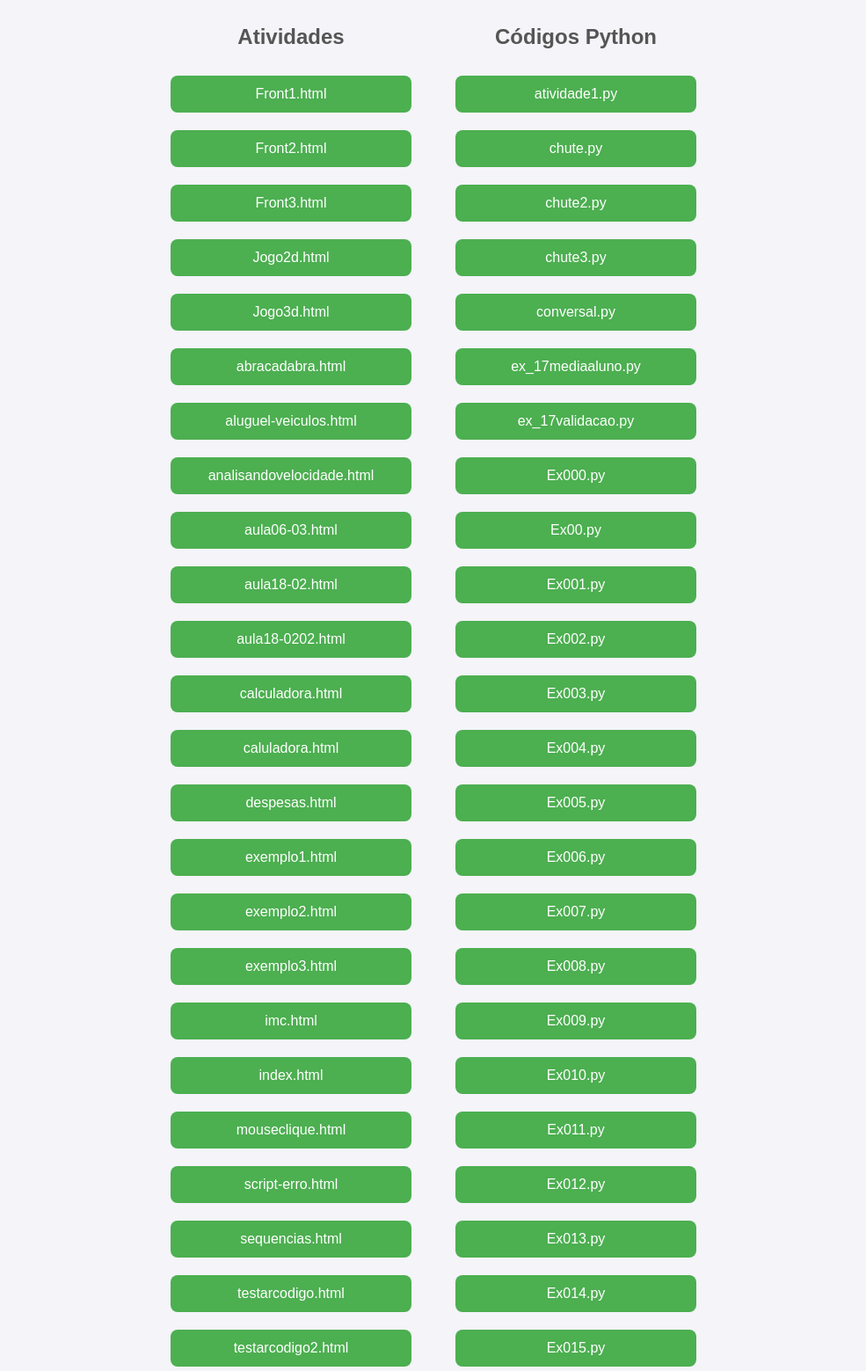
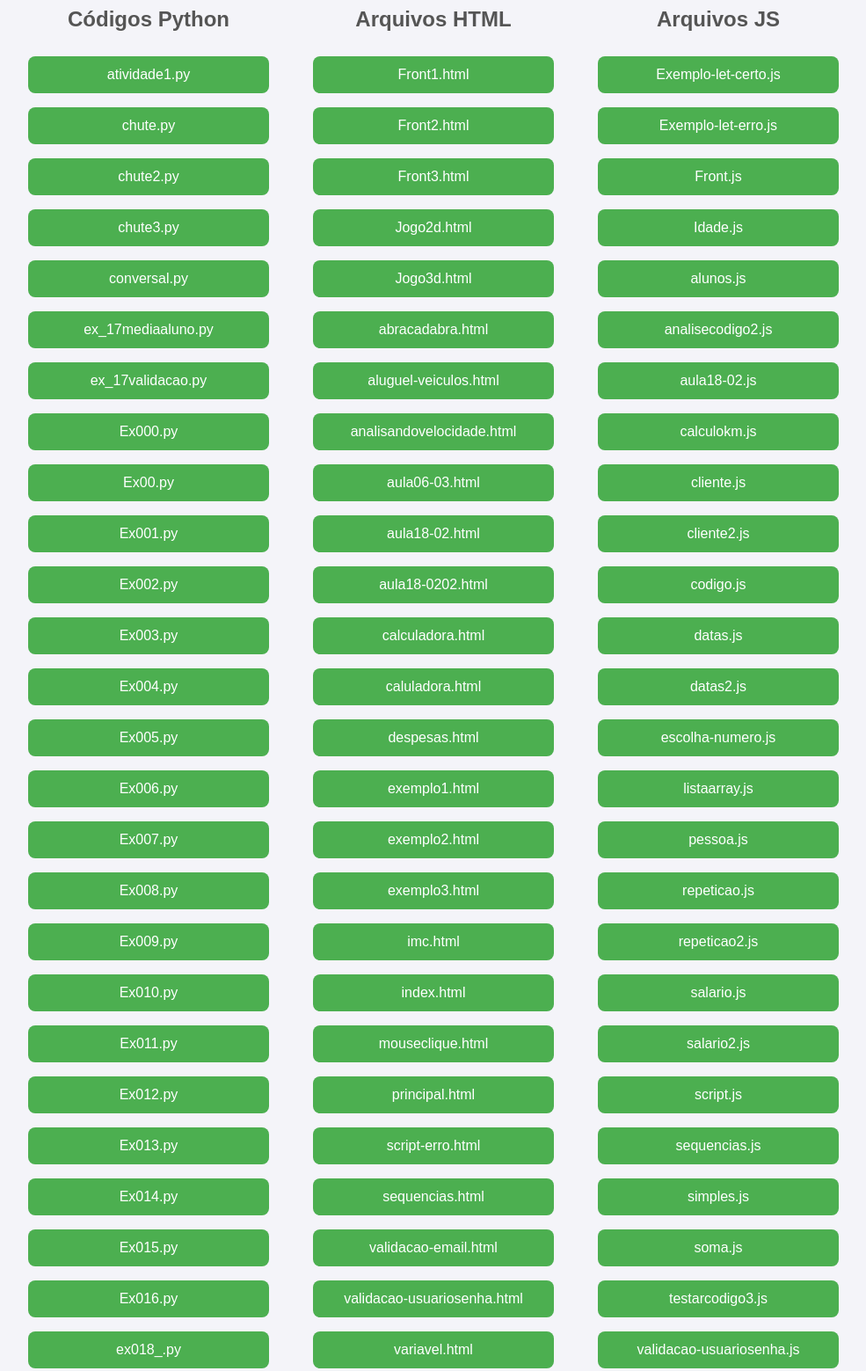
Before and after one commit to Mirellaribeiro30/Principal, a plain HTML site: page principal.html in a window 1280 px wide. Shown: the part 140-1699 px from the top of the page at 88% size, without its empty margins (147-1132 px from the left). Drawn offline with Linux system fonts and the light colour scheme.

Commit message:
Update principal.html

```diff
--- a/principal.html
+++ b/principal.html
@@ -19,7 +19,7 @@
   }
 
   h2 {
-      margin-top: 40px;
+    margin-top: 20px;
     color: #555;
   }
 
@@ -28,6 +28,7 @@
     justify-content: center;
     gap: 50px;
     flex-wrap: wrap;
+    align-items: flex-start;
   }
 
   .column {
@@ -39,7 +40,7 @@
   .btn {
     display: block;
     width: 250px;
-      margin: 10px 0;
+    margin: 8px 0;
     padding: 12px;
     font-size: 16px;
     background-color: #4CAF50;
@@ -60,40 +61,8 @@
 <h1>Menu de Atividades</h1>
 
 <div class="container">
-    <!-- Coluna Atividades (HTML/JS/CSS/etc) -->
-    <div class="column">
-      <h2>Atividades</h2>
-      <a href="Front1.html" class="btn">Front1.html</a>
-      <a href="Front2.html" class="btn">Front2.html</a>
-      <a href="Front3.html" class="btn">Front3.html</a>
-      <a href="Jogo2d.html" class="btn">Jogo2d.html</a>
-      <a href="Jogo3d.html" class="btn">Jogo3d.html</a>
-      <a href="abracadabra.html" class="btn">abracadabra.html</a>
-      <a href="aluguel-veiculos.html" class="btn">aluguel-veiculos.html</a>
-      <a href="analisandovelocidade.html" class="btn">analisandovelocidade.html</a>
-      <a href="aula06-03.html" class="btn">aula06-03.html</a>
-      <a href="aula18-02.html" class="btn">aula18-02.html</a>
-      <a href="aula18-0202.html" class="btn">aula18-0202.html</a>
-      <a href="calculadora.html" class="btn">calculadora.html</a>
-      <a href="caluladora.html" class="btn">caluladora.html</a>
-      <a href="despesas.html" class="btn">despesas.html</a>
-      <a href="exemplo1.html" class="btn">exemplo1.html</a>
-      <a href="exemplo2.html" class="btn">exemplo2.html</a>
-      <a href="exemplo3.html" class="btn">exemplo3.html</a>
-      <a href="imc.html" class="btn">imc.html</a>
-      <a href="index.html" class="btn">index.html</a>
-      <a href="mouseclique.html" class="btn">mouseclique.html</a>
-      <a href="script-erro.html" class="btn">script-erro.html</a>
-      <a href="sequencias.html" class="btn">sequencias.html</a>
-      <a href="testarcodigo.html" class="btn">testarcodigo.html</a>
-      <a href="testarcodigo2.html" class="btn">testarcodigo2.html</a>
-      <a href="validacao-email.html" class="btn">validacao-email.html</a>
-      <a href="validacao-usuariosenha.html" class="btn">validacao-usuariosenha.html</a>
-      <a href="variavel.html" class="btn">variavel.html</a>
-      <a href="principal.html" class="btn">principal.html</a>
-    </div>
 
-    <!-- Coluna Códigos Python -->
+  <!-- Códigos Python -->
   <div class="column">
     <h2>Códigos Python</h2>
     <a href="https://github.com/Mirellaribeiro30/Principal/blob/main/atividade1.py" target="_blank" class="btn">atividade1.py</a>
@@ -146,6 +115,90 @@
     <a href="https://github.com/Mirellaribeiro30/Principal/blob/main/Somadoisnumeros.py" target="_blank" class="btn">Somadoisnumeros.py</a>
     <a href="https://github.com/Mirellaribeiro30/Principal/blob/main/while.py" target="_blank" class="btn">while.py</a>
   </div>
+
+  <!-- Arquivos HTML -->
+  <div class="column">
+    <h2>Arquivos HTML</h2>
+    <a href="https://github.com/Mirellaribeiro30/Principal/Front1.html" target="_blank" class="btn">Front1.html</a>
+    <a href="https://github.com/Mirellaribeiro30/Principal/Front2.html" target="_blank" class="btn">Front2.html</a>
+    <a href="https://github.com/Mirellaribeiro30/Principal/Front3.html" target="_blank" class="btn">Front3.html</a>
+    <a href="https://github.com/Mirellaribeiro30/Principal/Jogo2d.html" target="_blank" class="btn">Jogo2d.html</a>
+    <a href="https://github.com/Mirellaribeiro30/Principal/Jogo3d.html" target="_blank" class="btn">Jogo3d.html</a>
+    <a href="https://github.com/Mirellaribeiro30/Principal/abracadabra.html" target="_blank" class="btn">abracadabra.html</a>
+    <a href="https://github.com/Mirellaribeiro30/Principal/aluguel-veiculos.html" target="_blank" class="btn">aluguel-veiculos.html</a>
+    <a href="https://github.com/Mirellaribeiro30/Principal/analisandovelocidade.html" target="_blank" class="btn">analisandovelocidade.html</a>
+    <a href="https://github.com/Mirellaribeiro30/Principal/aula06-03.html" target="_blank" class="btn">aula06-03.html</a>
+    <a href="https://github.com/Mirellaribeiro30/Principal/aula18-02.html" target="_blank" class="btn">aula18-02.html</a>
+    <a href="https://github.com/Mirellaribeiro30/Principal/aula18-0202.html" target="_blank" class="btn">aula18-0202.html</a>
+    <a href="https://github.com/Mirellaribeiro30/Principal/calculadora.html" target="_blank" class="btn">calculadora.html</a>
+    <a href="https://github.com/Mirellaribeiro30/Principal/caluladora.html" target="_blank" class="btn">caluladora.html</a>
+    <a href="https://github.com/Mirellaribeiro30/Principal/despesas.html" target="_blank" class="btn">despesas.html</a>
+    <a href="https://github.com/Mirellaribeiro30/Principal/exemplo1.html" target="_blank" class="btn">exemplo1.html</a>
+    <a href="https://github.com/Mirellaribeiro30/Principal/exemplo2.html" target="_blank" class="btn">exemplo2.html</a>
+    <a href="https://github.com/Mirellaribeiro30/Principal/exemplo3.html" target="_blank" class="btn">exemplo3.html</a>
+    <a href="https://github.com/Mirellaribeiro30/Principal/imc.html" target="_blank" class="btn">imc.html</a>
+    <a href="https://github.com/Mirellaribeiro30/Principal/index.html" target="_blank" class="btn">index.html</a>
+    <a href="https://github.com/Mirellaribeiro30/Principal/mouseclique.html" target="_blank" class="btn">mouseclique.html</a>
+    <a href="https://github.com/Mirellaribeiro30/Principal/principal.html" target="_blank" class="btn">principal.html</a>
+    <a href="https://github.com/Mirellaribeiro30/Principal/script-erro.html" target="_blank" class="btn">script-erro.html</a>
+    <a href="https://github.com/Mirellaribeiro30/Principal/sequencias.html" target="_blank" class="btn">sequencias.html</a>
+    <a href="https://github.com/Mirellaribeiro30/Principal/validacao-email.html" target="_blank" class="btn">validacao-email.html</a>
+    <a href="https://github.com/Mirellaribeiro30/Principal/validacao-usuariosenha.html" target="_blank" class="btn">validacao-usuariosenha.html</a>
+    <a href="https://github.com/Mirellaribeiro30/Principal/variavel.html" target="_blank" class="btn">variavel.html</a>
+  </div>
+
+  <!-- Arquivos JS -->
+  <div class="column">
+    <h2>Arquivos JS</h2>
+    <a href="https://github.com/Mirellaribeiro30/Principal/Exemplo-let-certo.js" target="_blank" class="btn">Exemplo-let-certo.js</a>
+    <a href="https://github.com/Mirellaribeiro30/Principal/Exemplo-let-erro.js" target="_blank" class="btn">Exemplo-let-erro.js</a>
+    <a href="https://github.com/Mirellaribeiro30/Principal/Front.js" target="_blank" class="btn">Front.js</a>
+    <a href="https://github.com/Mirellaribeiro30/Principal/Idade.js" target="_blank" class="btn">Idade.js</a>
+    <a href="https://github.com/Mirellaribeiro30/Principal/alunos.js" target="_blank" class="btn">alunos.js</a>
+    <a href="https://github.com/Mirellaribeiro30/Principal/analisecodigo2.js" target="_blank" class="btn">analisecodigo2.js</a>
+    <a href="https://github.com/Mirellaribeiro30/Principal/aula18-02.js" target="_blank" class="btn">aula18-02.js</a>
+    <a href="https://github.com/Mirellaribeiro30/Principal/calculokm.js" target="_blank" class="btn">calculokm.js</a>
+    <a href="https://github.com/Mirellaribeiro30/Principal/cliente.js" target="_blank" class="btn">cliente.js</a>
+    <a href="https://github.com/Mirellaribeiro30/Principal/cliente2.js" target="_blank" class="btn">cliente2.js</a>
+    <a href="https://github.com/Mirellaribeiro30/Principal/codigo.js" target="_blank" class="btn">codigo.js</a>
+    <a href="https://github.com/Mirellaribeiro30/Principal/datas.js" target="_blank" class="btn">datas.js</a>
+    <a href="https://github.com/Mirellaribeiro30/Principal/datas2.js" target="_blank" class="btn">datas2.js</a>
+    <a href="https://github.com/Mirellaribeiro30/Principal/escolha-numero.js" target="_blank" class="btn">escolha-numero.js</a>
+    <a href="https://github.com/Mirellaribeiro30/Principal/listaarray.js" target="_blank" class="btn">listaarray.js</a>
+    <a href="https://github.com/Mirellaribeiro30/Principal/pessoa.js" target="_blank" class="btn">pessoa.js</a>
+    <a href="https://github.com/Mirellaribeiro30/Principal/repeticao.js" target="_blank" class="btn">repeticao.js</a>
+    <a href="https://github.com/Mirellaribeiro30/Principal/repeticao2.js" target="_blank" class="btn">repeticao2.js</a>
+    <a href="https://github.com/Mirellaribeiro30/Principal/salario.js" target="_blank" class="btn">salario.js</a>
+    <a href="https://github.com/Mirellaribeiro30/Principal/salario2.js" target="_blank" class="btn">salario2.js</a>
+    <a href="https://github.com/Mirellaribeiro30/Principal/script.js" target="_blank" class="btn">script.js</a>
+    <a href="https://github.com/Mirellaribeiro30/Principal/sequencias.js" target="_blank" class="btn">sequencias.js</a>
+    <a href="https://github.com/Mirellaribeiro30/Principal/simples.js" target="_blank" class="btn">simples.js</a>
+    <a href="https://github.com/Mirellaribeiro30/Principal/soma.js" target="_blank" class="btn">soma.js</a>
+    <a href="https://github.com/Mirellaribeiro30/Principal/testarcodigo3.js" target="_blank" class="btn">testarcodigo3.js</a>
+    <a href="https://github.com/Mirellaribeiro30/Principal/validacao-usuariosenha.js" target="_blank" class="btn">validacao-usuariosenha.js</a>
+    <a href="https://github.com/Mirellaribeiro30/Principal/varBrasil.js" target="_blank" class="btn">varBrasil.js</a>
+    <a href="https://github.com/Mirellaribeiro30/Principal/variavel.js" target="_blank" class="btn">variavel.js</a>
+  </div>
+
+  <!-- Arquivos CSS -->
+  <div class="column">
+    <h2>Arquivos CSS</h2>
+    <a href="https://github.com/Mirellaribeiro30/Principal/calculadora.css" target="_blank" class="btn">calculadora.css</a>
+    <a href="https://github.com/Mirellaribeiro30/Principal/sequencias.css" target="_blank" class="btn">sequencias.css</a>
+    <a href="https://github.com/Mirellaribeiro30/Principal/style.css" target="_blank" class="btn">style.css</a>
+    <a href="https://github.com/Mirellaribeiro30/Principal/validacao-usuariosenha.css" target="_blank" class="btn">validacao-usuariosenha.css</a>
+  </div>
+
+  <!-- Imagens -->
+  <div class="column">
+    <h2>Imagens</h2>
+    <a href="https://github.com/Mirellaribeiro30/Principal/manhã.png" target="_blank" class="btn">manhã.png</a>
+    <a href="https://github.com/Mirellaribeiro30/Principal/noite.png" target="_blank" class="btn">noite.png</a>
+    <a href="https://github.com/Mirellaribeiro30/Principal/tarde.png" target="_blank" class="btn">tarde.png</a>
+    <a href="https://github.com/Mirellaribeiro30/Principal/carro-a.webp" target="_blank" class="btn">carro-a.webp</a>
+    <a href="https://github.com/Mirellaribeiro30/Principal/carro-b.webp" target="_blank" class="btn">carro-b.webp</a>
+  </div>
+
 </div>
 </body>
 </html>
```
Lines whose indentation alone changed are shown as unchanged.
